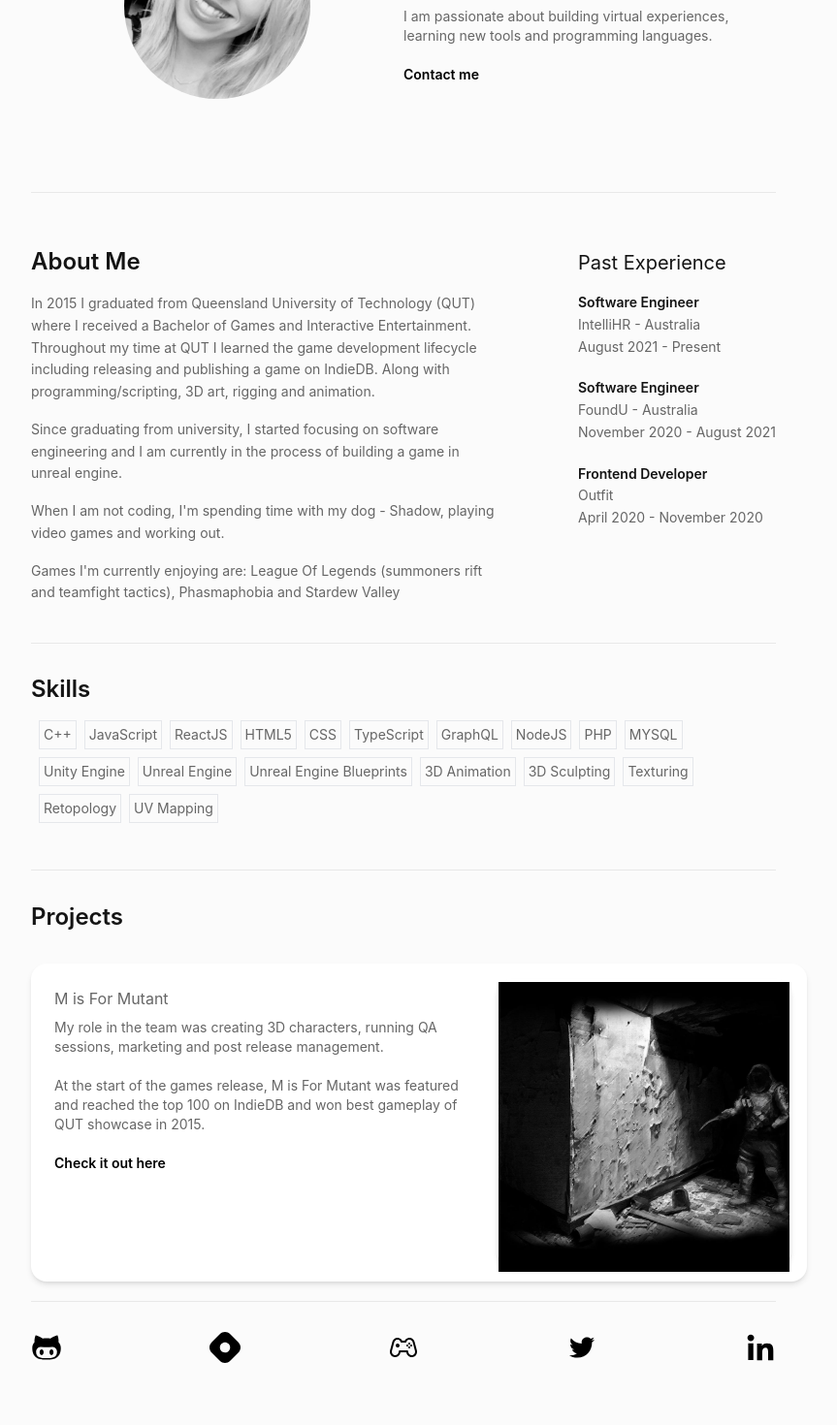
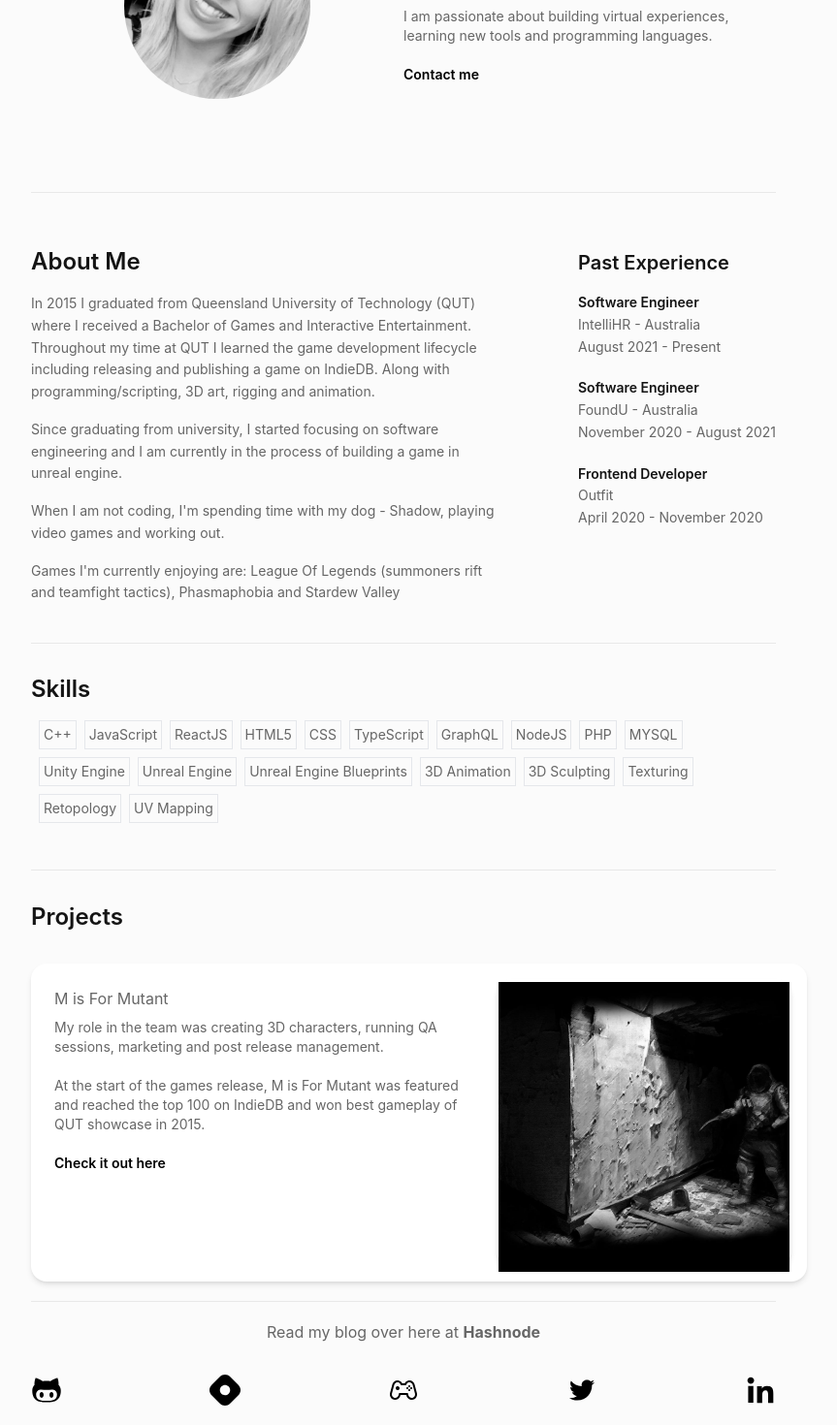
Before and after one commit to Chantelsky/portfolio-2022, a React (Create React App) app: page / in a window 1280 px wide. Shown: the part 186-1656 px from the top of the page at 97% size, without its empty margins (224-1087 px from the left). Before the commit the page ends 1612 px from the top, so only its background shows below. Built offline with nearby package versions, Linux system fonts and the light colour scheme.

Commit message:
added blog text

```diff
--- a/src/App.js
+++ b/src/App.js
@@ -4,6 +4,7 @@ import Footer from "./Components/Footer";
 import Header from "./Components/Header";
 import Projects from "./Components/Projects";
 import Skills from "./Components/Skills";
+import { BlogInfo } from "./Components/BlogInfo";
 
 const App = () => {
   return (
@@ -12,6 +13,7 @@ const App = () => {
       <About />
       <Skills />
       <Projects />
+      <BlogInfo/>
       <Footer/>
     </div>
   );
--- a/src/Components/About.jsx
+++ b/src/Components/About.jsx
@@ -42,7 +42,7 @@ const About = () => {
         </div>
         <div>
           <div>
-            <p className="heading-color text-xl lg:mb-4 mt-5 lg:mt-0">Past Experience</p>
+            <p className="heading-color font-semibold text-xl lg:mb-4 mt-5 lg:mt-0">Past Experience</p>
             <div className="text-sm pt-2 lg:pt-0">
               {pastExperience.map((experience) => {
                 return (
--- /dev/null
+++ b/src/Components/BlogInfo.jsx
@@ -0,0 +1,9 @@
+import React from 'react'
+
+export const BlogInfo = () => {
+  return (
+    <div className="flex justify-center mt-5">Read my blog over here at&nbsp;
+    <a className="font-bold" href="https://chantelsky.hashnode.dev/">Hashnode</a>
+    </div>
+  )
+}
--- a/src/Components/Footer.jsx
+++ b/src/Components/Footer.jsx
@@ -35,7 +35,7 @@ const socialMediaIcons = [
 
 const Footer = () => {
   return (
-    <div className="flex flex-row justify-center">
+    <div className="flex flex-column justify-center">
       <div className="flex flex-row w-100 mt-8 mb-5 w-3/5 justify-between w-5/6 lg:w-full">
         {socialMediaIcons.map((icon) => {
           return (
```
